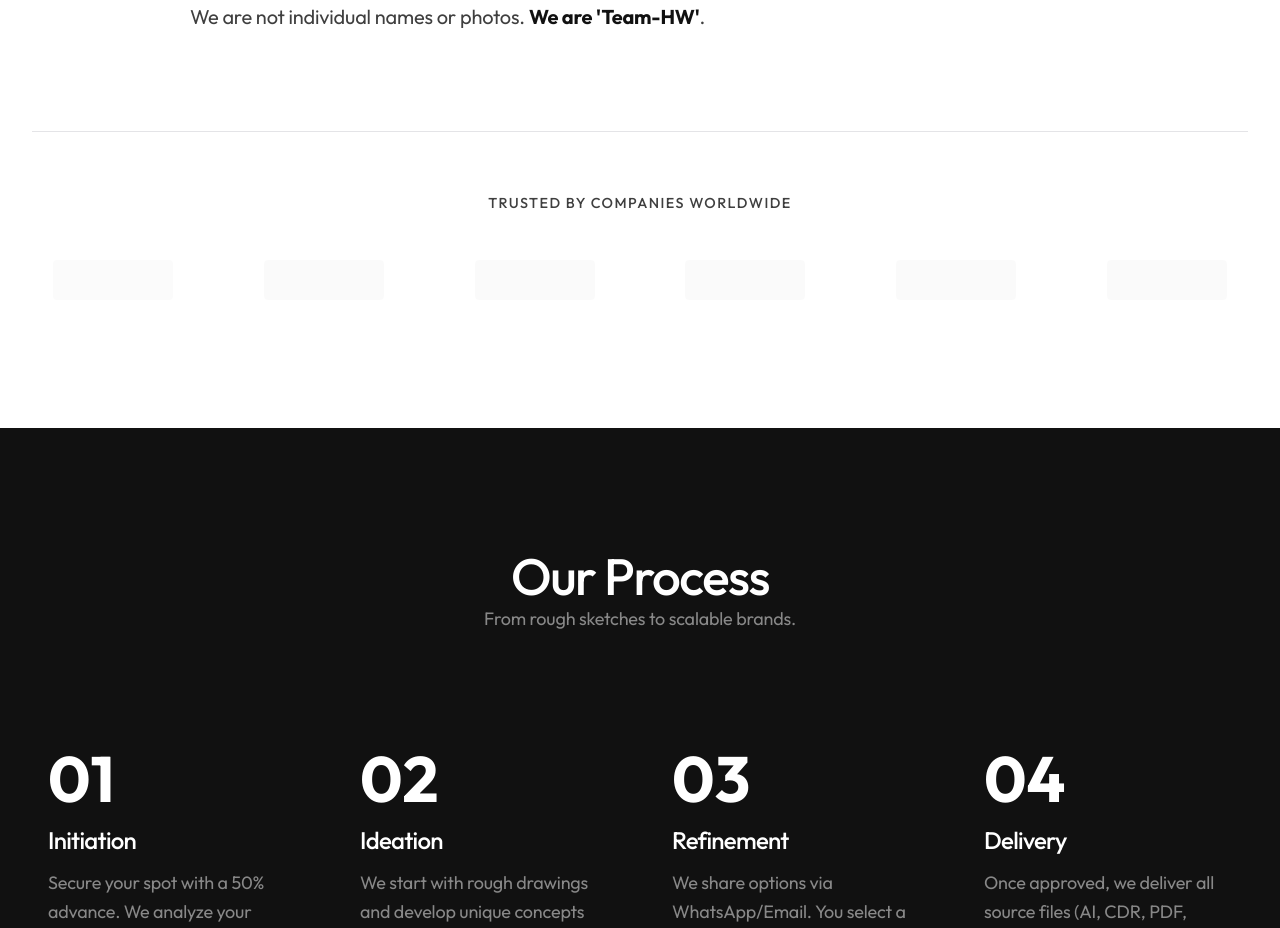
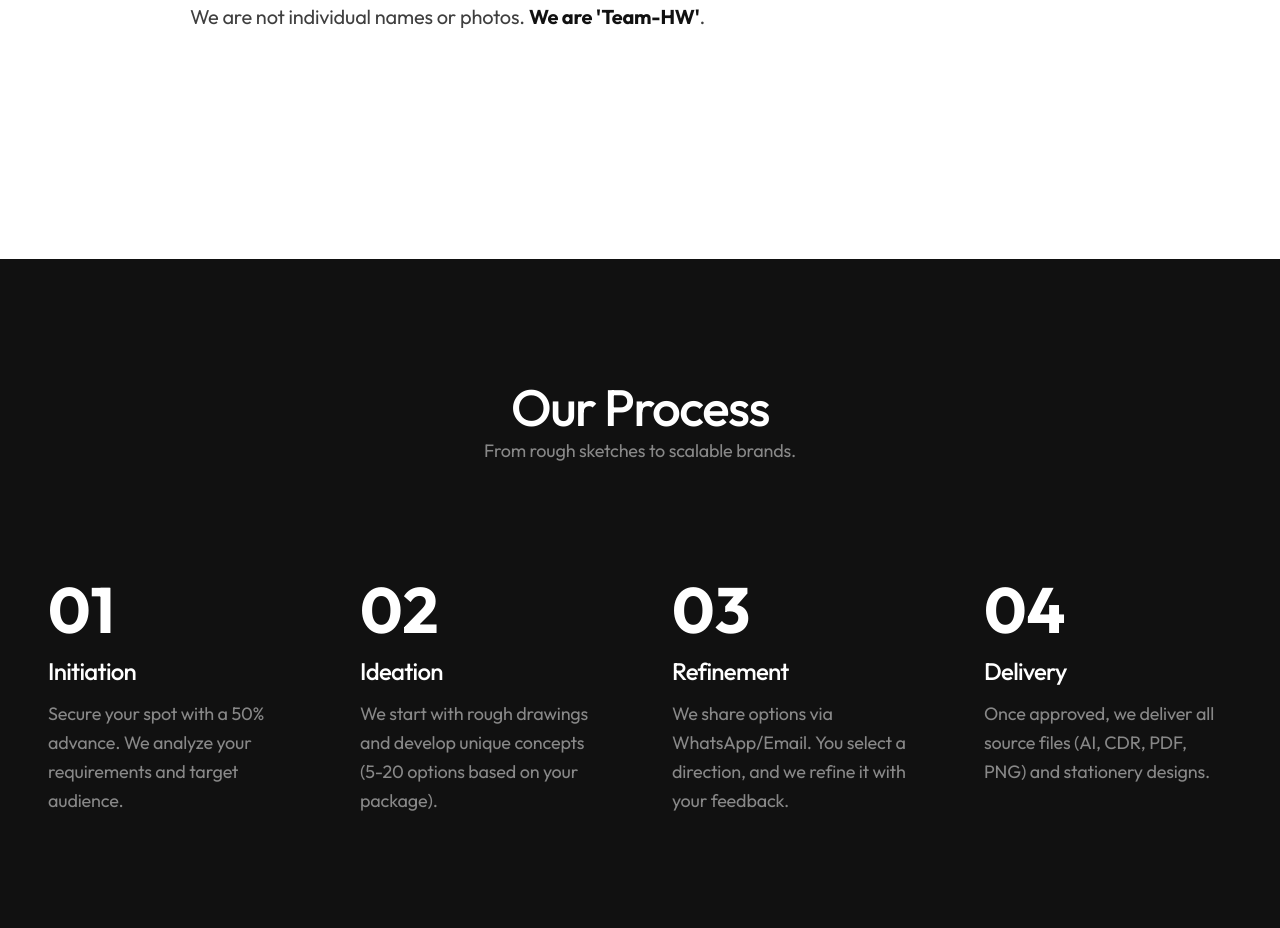
Before and after one commit to notkartik1806/HappyWinds, a React (Vite) app: page / in a window 1280 px wide. Shown: the part 1220-2148 px from the top of the page. Built offline with nearby package versions, Linux system fonts and the light colour scheme.

Commit message:
Update About.jsx

```diff
--- a/src/components/About.jsx
+++ b/src/components/About.jsx
@@ -27,22 +27,6 @@ const About = () => {
                     </motion.p>
                 </div>
 
-                <motion.div
-                    initial={{ opacity: 0 }}
-                    whileInView={{ opacity: 1 }}
-                    viewport={{ once: true }}
-                    transition={{ delay: 0.4 }}
-                    style={{ borderTop: '1px solid var(--color-border)', paddingTop: '4rem' }}
-                >
-                    <h4 style={{ fontSize: '0.9rem', textTransform: 'uppercase', letterSpacing: '0.1em', color: 'var(--color-text-secondary)', marginBottom: '3rem', textAlign: 'center' }}>Trusted by companies worldwide</h4>
-
-                    {/* Client Logos Grid - Using placeholders */}
-                    <div className="grid" style={{ gridTemplateColumns: 'repeat(auto-fit, minmax(150px, 1fr))', justifyItems: 'center', gap: '3rem', opacity: 0.8 }}>
-                        {[1, 2, 3, 4, 5, 6].map((i) => (
-                            <div key={i} style={{ width: '120px', height: '40px', background: 'var(--color-bg-secondary)', borderRadius: '4px' }}></div>
-                        ))}
-                    </div>
-                </motion.div>
             </div>
         </section>
     );
```
